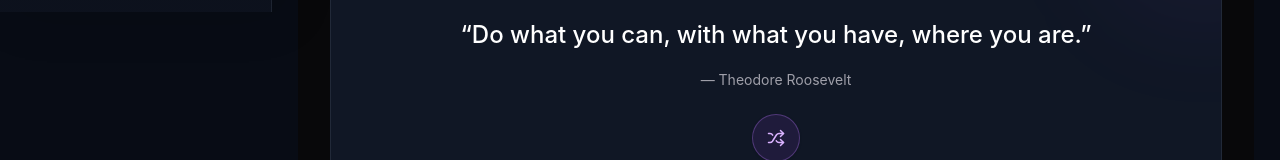
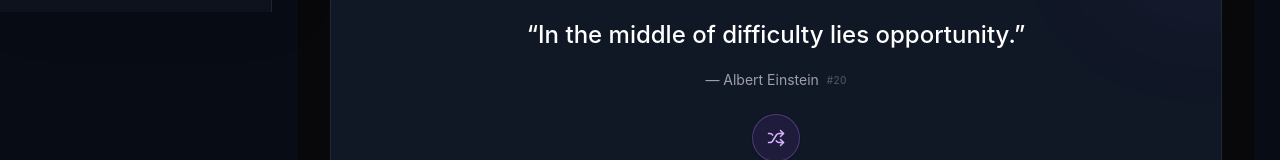
Before and after one commit to vishalvitthalgavade/gate, a React (Vite) app in the folder frontend/: page /timer in a window 1280 px wide. Shown: the part 788-948 px from the top of the page. Built offline with nearby package versions, Linux system fonts and the light colour scheme; no server answers; sample sign-in values are in the browser's storage.

Commit message:
shevat commit

```diff
--- a/frontend/src/pages/Timer.jsx
+++ b/frontend/src/pages/Timer.jsx
@@ -104,6 +104,16 @@ const MOTIVATIONAL_QUOTES = [
   { text: "You can't build a reputation on what you are going to do.", author: "Henry Ford" },
   { text: "Whether you think you can or you think you can't, you're right.", author: "Henry Ford" },
   { text: "There is no substitute for hard work.", author: "Thomas Edison" },
+  { text: "Cricket teaches you a lot in life, especially during difficult times.", author: "MS Dhoni" },
+  { text: "Focus on the process, don’t get caught up in the hype.", author: "MS Dhoni" },
+  { text: "You make sure that your team doesn’t feel that extra pressure by avoiding whatever can be avoided.", author: "MS Dhoni" },
+  { text: "When you are going through a rough patch, sometimes it is best to give yourself a break and come back fresh.", author: "MS Dhoni" },
+  { text: "While the pressure won’t go away, I’ve got to continue handling it and not allow my mind to get cluttered.", author: "MS Dhoni" },
+  { text: "Whatever you want to do, do it with full passion, and work really hard towards it.", author: "Virat Kohli" },
+  { text: "I would only count two things here: self-belief and hard work.", author: "Virat Kohli" },
+  { text: "I work hard which won’t be visible to people on a daily basis.", author: "Virat Kohli" },
+  { text: "Not working hard is not an option.", author: "Virat Kohli" },
+  { text: "I work as hard, if not harder, than anyone else.", author: "Virat Kohli" },
 ];
 
 function Timer() {
@@ -760,9 +770,17 @@ function Timer() {
               “{MOTIVATIONAL_QUOTES[quoteIndex].text}”
             </blockquote>
 
-            <p className={`mt-4 text-sm ${isDark ? "text-zinc-400" : "text-slate-500"}`}>
-              — {MOTIVATIONAL_QUOTES[quoteIndex].author}
-            </p>
+            <div className="mt-4 flex items-center justify-center gap-2">
+              <p className={`text-sm ${isDark ? "text-zinc-400" : "text-slate-500"}`}>
+                — {MOTIVATIONAL_QUOTES[quoteIndex].author}
+              </p>
+              <span
+                aria-label={`Quote number ${quoteIndex + 1}`}
+                className={`text-[10px] font-medium tracking-wide ${isDark ? "text-zinc-600" : "text-slate-400"}`}
+              >
+                #{quoteIndex + 1}
+              </span>
+            </div>
 
             <button
               type="button"
```
